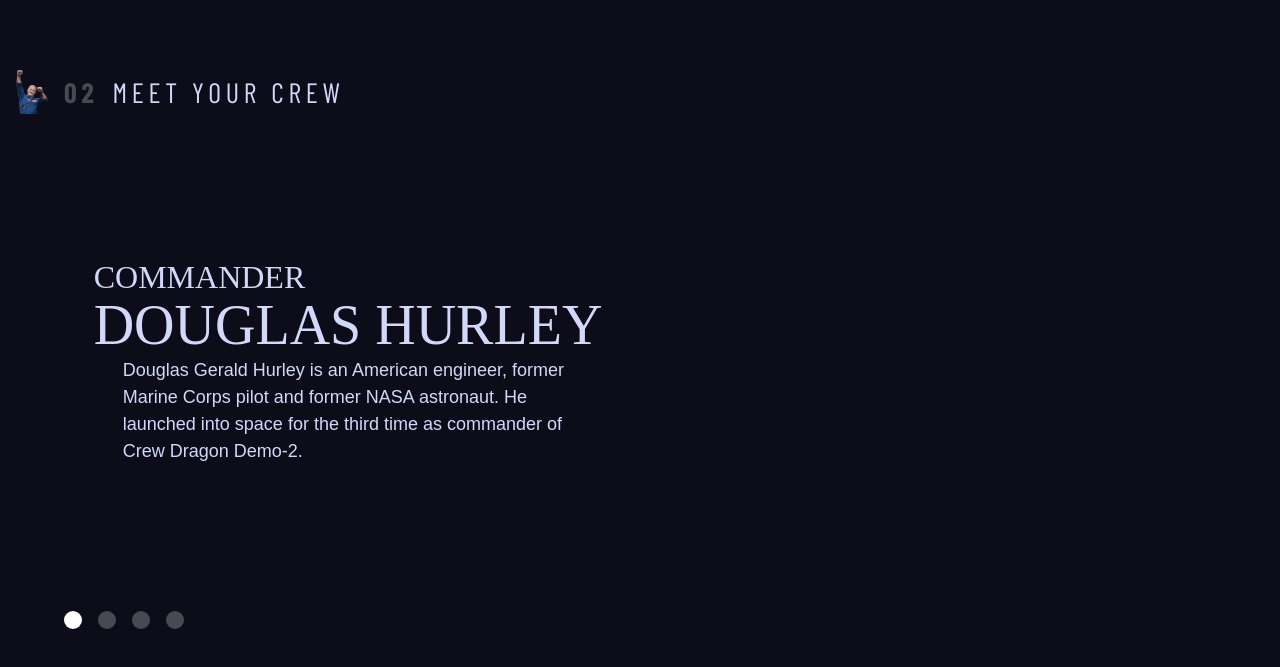
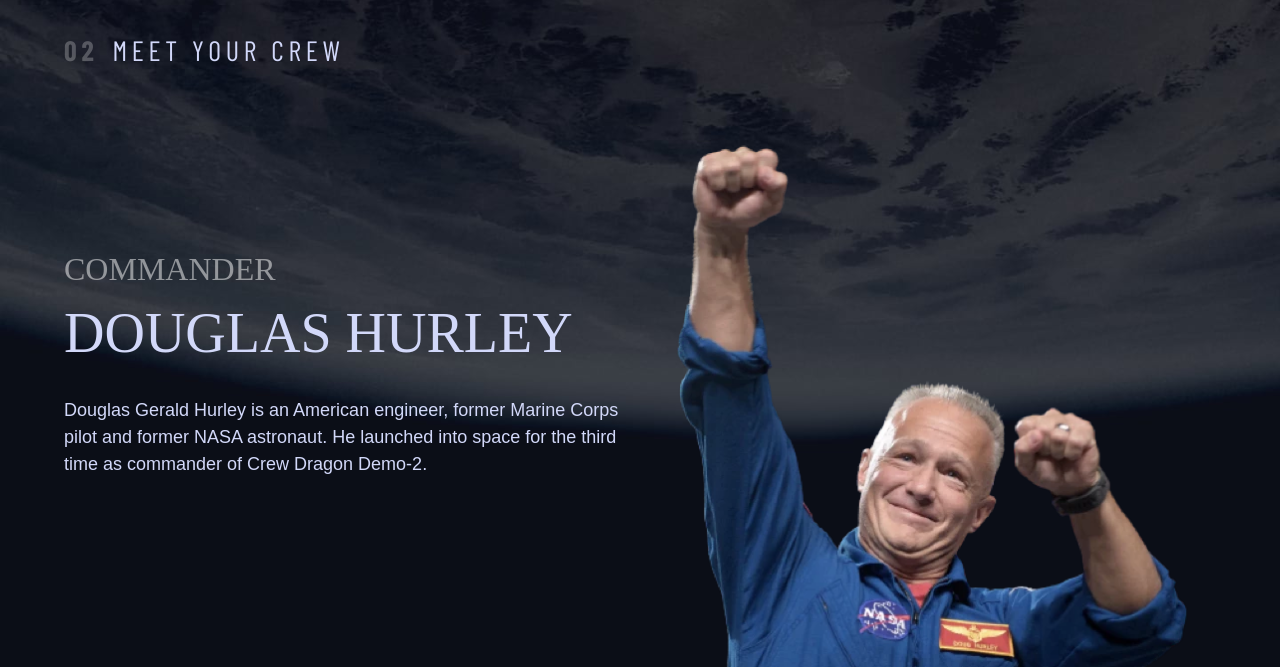
Before and after one commit to Ayush1M/Space-tourism-Website, a plain HTML site: page crew.html in a window 1280 px wide. Shown: the part 130-797 px from the top of the page. Drawn offline with nearby package versions, Linux system fonts and the light colour scheme.

Commit message:
Added background images and changes in picture element

```diff
--- a/index.css
+++ b/index.css
@@ -96,8 +96,7 @@ body{
 
 /* images */
 
-img,
-picture{
+img{
     max-width: 100%;
     display: block;
 }
@@ -183,7 +182,7 @@ select{
 }
 
 
-/*---- colors ---- */
+/* ---- colors ---- */
 
 .bg-dark{
     background-color: hsl(var(--clr-dark));
@@ -209,7 +208,7 @@ select{
     color: hsl(var(--clr-white));
 }
 
-/* typography */
+/* ------typography------ */
 
 .ff-serif{
     font-family: var(--ff-serif);
@@ -292,7 +291,7 @@ select{
 }
 
 
-/* Components */
+/* -------Components------- */
 
 .large-button{
     font-size: 2rem;
@@ -440,11 +439,12 @@ select{
     border: 0;
     padding: var(--underline-gap, 1rem) 0;
     border-bottom: .2rem solid hsl(var(--clr-white) / 0);
+    background-color: transparent;
 }
 
 @media (min-width:35em){
     .underline-indicators > *{
-        padding: var(--underline-gap, 1rem) .2rem;
+        padding: var(--underline-gap, .4rem) .2rem;
     }
 }
 
@@ -489,10 +489,10 @@ body{
     background-attachment: fixed;
 }
 
-/* Home */
+/* -------Home------- */
 
 .home{
-    background-image: url(./assets/home/background-home-mobile.jpg);
+    background-image: url(assets/home/background-home-mobile.jpg);
 }
 
 @media(min-width:35em){
@@ -507,6 +507,42 @@ body{
     }
 }
 
+/* -------destination------- */
+
+.destination{
+    background-image: url(assets/destination/background-destination-mobile.jpg);
+}
+
+@media(min-width:35em){
+    .destination{
+        background-image: url(assets/destination/background-destination-tablet.jpg);
+    }
+}
+
+@media(min-width:55em){
+    .destination{
+       background-image: url(assets/destination/background-destination-desktop.jpg);
+    }
+}
+
+
+/* ------crew------ */
+
+.crew{
+    background-image: url(assets/crew/background-crew-mobile.jpg);
+}
+
+@media(min-width:35em){
+    .crew{
+        background-image: url(assets/crew/background-crew-tablet.jpg);
+    }
+}
+
+@media(min-width:55em){
+    .crew{
+       background-image: url(assets/crew/background-crew-desktop.jpg);
+    }
+}
 
 .grid-container{
     display: grid;
@@ -514,11 +550,6 @@ body{
     place-items: center;
     row-gap: 10%;
     padding-inline: 1rem;
-}
-
-.grid-container p{
-    max-width: 45ch;
-    margin: auto;
 }
 
 .grid-container--destination{
@@ -540,7 +571,7 @@ body{
         'content';
 }
 
-.grid-container--destination > img{
+.grid-container--destination > picture{
     grid-area: image;
     max-width: 60%;
 }
@@ -576,7 +607,7 @@ body{
         'content';
 }
 
-.grid-container--crew > img{
+.grid-container--crew > picture{
     grid-area: image;
     max-width: 80%;
     border-bottom: 1px solid hsl(var(--clr-white) / .1);
@@ -588,6 +619,15 @@ body{
 
 .grid-container--crew > .crew-info{
     grid-area: content;
+}
+
+.crew-info > h2{
+    color: hsl(var(--clr-white) / .5);
+    padding: .2rem 0;
+}
+
+.space-small{
+    padding-bottom: 1.5rem;
 }
 
 @media(min-width: 35em){
@@ -606,6 +646,14 @@ body{
             'content'
             'tabs'
             'image';
+    }
+
+    .crew-info > h2{
+        padding: .5rem 0;
+    }
+
+    .space-small{
+        padding-bottom: 1rem;
     }
 }
 
@@ -640,8 +688,8 @@ body{
         text-align: left;
     }
 
-    .grid-container--destination > img,
-    .grid-container--crew > img{
+    .grid-container--destination > picture,
+    .grid-container--crew > picture{
         max-width: 90%;
     }
 
@@ -660,4 +708,12 @@ body{
     .dot-indicators{
         justify-self: start;
     }
+
+    .crew-info > h2{
+        padding: 1rem 0;
+    }
+
+    .space-small{
+        padding-bottom: 2rem;
+    }
 }
```
